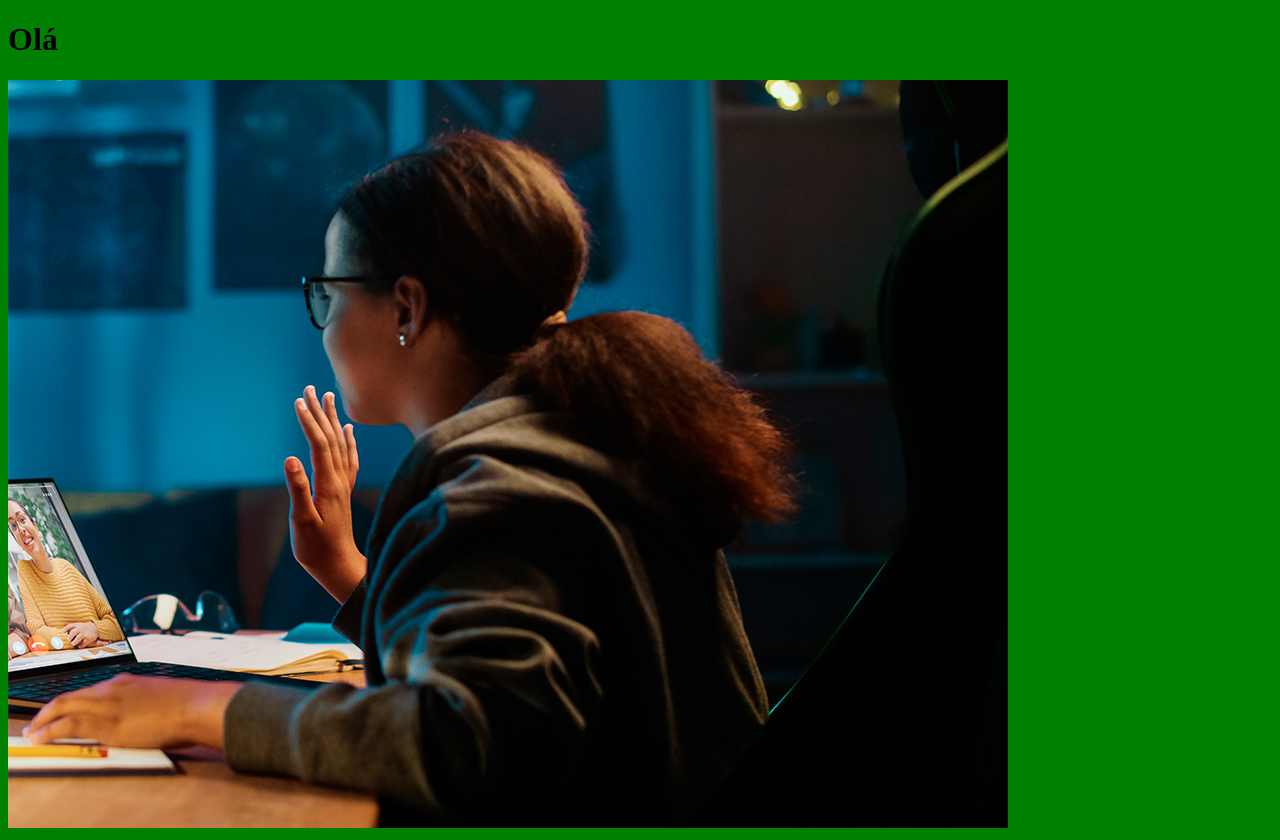
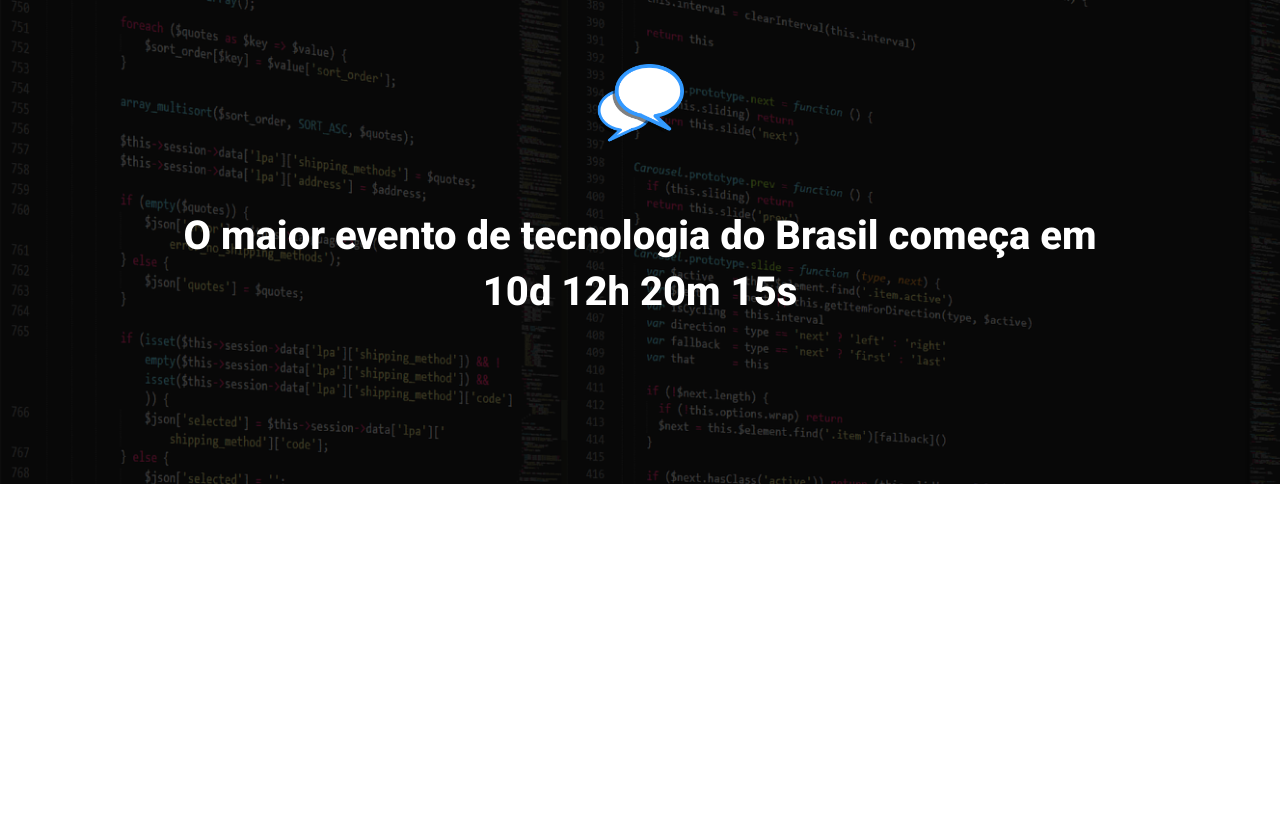
Before and after one commit to deborasete/tech_talks, a website built with Parcel: page src/index.html in a window 1280 px wide. After the commit the page ends 800 px from the top, so only its background shows below. Built offline with nearby package versions, Linux system fonts and the light colour scheme.

Commit message:
Creates hero

```diff
--- a/src/index.html
+++ b/src/index.html
@@ -3,12 +3,21 @@
 <head>
     <meta charset="UTF-8">
     <meta name="viewport" content="width=device-width, initial-scale=1.0">
-    <title>Document</title>
+    <title>Tech Talks</title>
+    <link rel="preconnect" href="https://fonts.googleapis.com">
+    <link rel="preconnect" href="https://fonts.gstatic.com" crossorigin>
+    <link href="https://fonts.googleapis.com/css2?family=Roboto:ital,wght@0,100..900;1,100..900&display=swap" rel="stylesheet">
     <link rel="stylesheet" href="./styles/main.scss">
 </head>
 <body>
-    <h1>Olá</h1>
-    <img src="./assets/backend.png" alt="">
+    <header class="hero">
+        <div class="container">
+            <img class="hero__logo" src="./assets/talks.png" alt="Ícone de mensagem">
+            <p class="hero__text">
+                O maior evento de tecnologia do Brasil começa em 10d 12h 20m 15s
+            </p>
+        </div>
+    </header>
     <script src="./scripts/main.js"></script>
 </body>
 </html>
--- /dev/null
+++ b/src/styles/_hero.scss
@@ -0,0 +1,52 @@
+.hero {
+    padding-top: 64px;
+    padding-bottom: 100px;
+    background-image: url(../assets/fundo.png);
+    background-repeat: no-repeat;
+    background-size: cover;
+    position: relative;
+
+    .container {
+        position: relative;
+    }
+
+    &::before {
+        position: absolute;
+        top: 0;
+        left: 0;
+        width: 100%;
+        height: 100%;
+        background-color: #000;
+        content: '';
+        opacity: .7;
+    }
+
+    &__text {
+        margin-top: 64px;
+        margin-bottom: 64px;
+        font-size: 40px;
+        line-height: 56px;
+        font-weight: 800;
+        text-align: center;
+    }
+
+    &__logo {
+        margin: 0 auto;
+        height: 80px;
+        display: block;
+    }
+
+    @media (max-width: 640px) {
+        padding: 40px 0;
+
+        &__logo {
+            height: 40px;
+        }
+
+        &__text {
+            font-size: 22px;
+            line-height: 24px;
+            margin: 24px 0;
+        }
+    }
+}
--- a/src/styles/main.scss
+++ b/src/styles/main.scss
@@ -1,3 +1,23 @@
-body {
-    background-color: green;
+@use 'hero';
+
+* {
+    margin: 0;
+    padding: 0;
+    box-sizing: border-box;
+    font-family: Roboto, sans-serif;
+    color: #fff;
 }
+
+.container {
+    max-width: 960px;
+    width: 100%;
+    margin: 0 auto;
+
+    @media (max-width: 640px) {
+        max-width: 80%;
+    }
+
+    @media (max-width: 1024px) {
+        max-width: 90%;
+    }
+}
```
Also changed, not shown: src/assets/talks.png (added).
